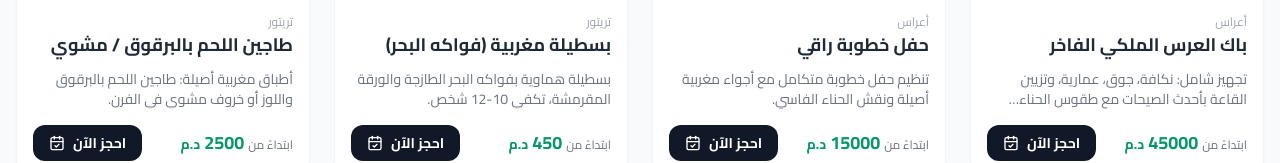
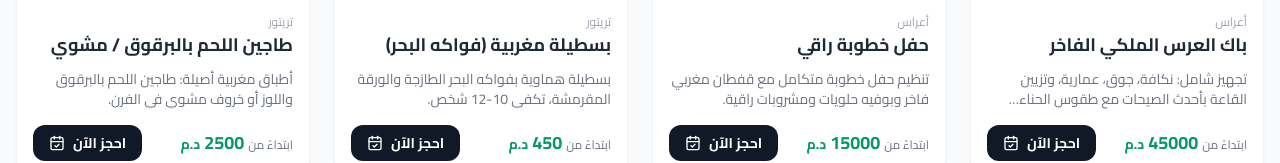
Before and after one commit to abdelghafour233/MAHAL, a React (Vite) app: page / in a window 1280 px wide. Shown: the part 703-866 px from the top of the page. Built offline with nearby package versions, Linux system fonts and the light colour scheme.

Commit message:
fix: Update service images and descriptions
Refreshes product images and descriptions to provide a more accurate and appealing representation of the catering and event planning services offered by AFRAHUNA.

```diff
--- a/constants.ts
+++ b/constants.ts
@@ -17,7 +17,7 @@ export const PRODUCTS: Product[] = [
     name: "باك العرس الملكي الفاخر",
     price: 45000,
     category: "weddings",
-    image: "https://images.unsplash.com/photo-1519167758481-83f550bb49b3?auto=format&fit=crop&q=80&w=800",
+    image: "https://images.unsplash.com/photo-1580820719890-449eb724b918?auto=format&fit=crop&q=80&w=800",
     description: "تجهيز شامل: نكافة، جوق، عمارية، وتزيين القاعة بأحدث الصيحات مع طقوس الحناء التقليدية.",
   },
   {
@@ -25,8 +25,8 @@ export const PRODUCTS: Product[] = [
     name: "حفل خطوبة راقي",
     price: 15000,
     category: "weddings",
-    image: "https://images.unsplash.com/photo-1621621667797-e06afc217fb0?auto=format&fit=crop&q=80&w=800",
-    description: "تنظيم حفل خطوبة متكامل مع أجواء مغربية أصيلة ونقش الحناء الفاسي.",
+    image: "https://images.unsplash.com/photo-1605218427368-2b810d7a0499?auto=format&fit=crop&q=80&w=800",
+    description: "تنظيم حفل خطوبة متكامل مع قفطان مغربي فاخر وبوفيه حلويات ومشروبات راقية.",
   },
 
   // Catering (Food)
@@ -35,7 +35,7 @@ export const PRODUCTS: Product[] = [
     name: "بسطيلة مغربية (فواكه البحر)",
     price: 450,
     category: "catering",
-    image: "https://images.unsplash.com/photo-1541518763669-27fef04b14ea?auto=format&fit=crop&q=80&w=800",
+    image: "https://images.unsplash.com/photo-1606443425578-43d9972828b1?auto=format&fit=crop&q=80&w=800",
     description: "بسطيلة هماوية بفواكه البحر الطازجة والورقة المقرمشة، تكفي 10-12 شخص.",
   },
   {
@@ -69,7 +69,7 @@ export const PRODUCTS: Product[] = [
     name: "كيكة مناسبات خاصة",
     price: 600,
     category: "birthdays",
-    image: "https://images.unsplash.com/photo-1578985545062-69928b1d9587?auto=format&fit=crop&q=80&w=800",
+    image: "https://images.unsplash.com/photo-1558301211-0d8c8ddee6ec?auto=format&fit=crop&q=80&w=800",
     description: "كيك حسب الطلب (Layers Cake) بنكهات مختلفة وتزيين احترافي.",
   },
 
@@ -79,7 +79,7 @@ export const PRODUCTS: Product[] = [
     name: "كراء خيمة وجلسة تقليدية",
     price: 5000,
     category: "decoration",
-    image: "https://images.unsplash.com/photo-1533423778841-860e6e996f8a?auto=format&fit=crop&q=80&w=800",
+    image: "https://images.unsplash.com/photo-1513694203232-719a280e022f?auto=format&fit=crop&q=80&w=800",
     description: "خيمة راقية مع الصالون المغربي، الزرابي، والموائد للمناسبات الكبيرة.",
   },
   {
@@ -87,7 +87,7 @@ export const PRODUCTS: Product[] = [
     name: "ديكور طاولات (فناير وورود)",
     price: 1500,
     category: "decoration",
-    image: "https://images.unsplash.com/photo-1519225448526-0c914e13f6d5?auto=format&fit=crop&q=80&w=800",
+    image: "https://images.unsplash.com/photo-1549488497-6031cd84e517?auto=format&fit=crop&q=80&w=800",
     description: "تزيين بالفوانيس المغربية، سنتربيس، ورود طبيعية، وأواني فضية لكل طاولة.",
   },
   {
@@ -95,7 +95,7 @@ export const PRODUCTS: Product[] = [
     name: "فرقة موسيقية شعبية",
     price: 3000,
     category: "decoration",
-    image: "https://images.unsplash.com/photo-1514525253440-b393452e3383?auto=format&fit=crop&q=80&w=800",
+    image: "https://images.unsplash.com/photo-1511192336575-5a79af67a629?auto=format&fit=crop&q=80&w=800",
     description: "تنشيط الحفل بأغاني مغربية شعبية (دقة مراكشية، عبيدات الرمى، أو أندلسي).",
   },
 ];
```
